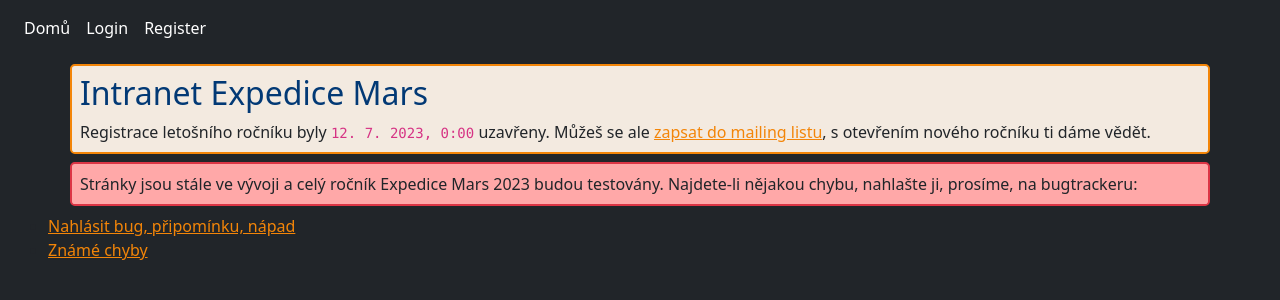
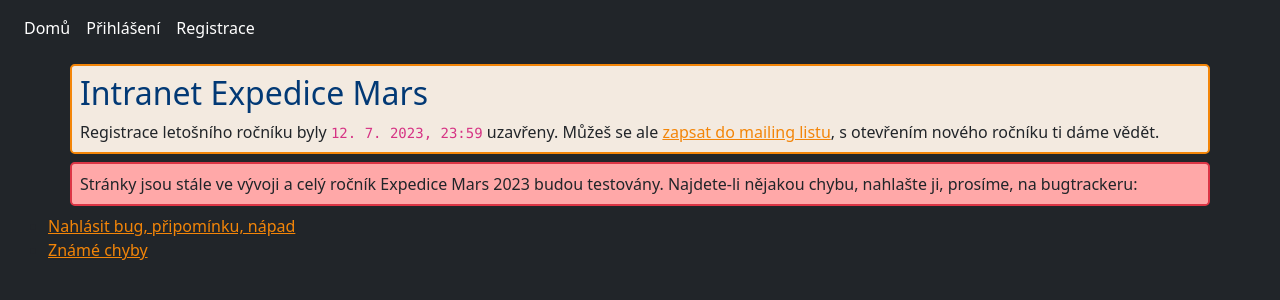
Before and after one commit to expedicemars/intranet, a Flask app: page / in a window 1280 px wide. Shown: the top 300 px of the page. Run offline with Flask 3, Linux system fonts and the light colour scheme; some libraries are stand-ins or nearby versions.

Commit message:
formulace a 23:59

```diff
--- a/website/api/noauth_api.py
+++ b/website/api/noauth_api.py
@@ -3,6 +3,7 @@ import json
 from website.models.chyba import Chyba
 from website.json_handlers.prubeh_rocniku_handling import get_datum_konce_registrace
 from website.helpers.pretty_date import pretty_datetime
+import datetime
 
 
 
@@ -18,4 +19,6 @@ def registrace():
 
 @noauth_api.route("/registrace_pretty")
 def registrace_pretty():
-    return pretty_datetime(get_datum_konce_registrace())
+    date = datetime.datetime.fromisoformat(get_datum_konce_registrace())
+    td = datetime.timedelta(hours=23, minutes=59)
+    return pretty_datetime(date + td)
--- a/website/helpers/pretty_date.py
+++ b/website/helpers/pretty_date.py
@@ -1,4 +1,4 @@
-from datetime import datetime, date
+from datetime import datetime, date, timedelta
 
 def pretty_date(datum) -> str:
     """
@@ -15,7 +15,7 @@ def pretty_date(datum) -> str:
         return None
 
 
-def pretty_datetime(isoformat: str) -> str:
+def pretty_datetime(isoformat) -> str:
     """
     Udělá datum ve formátu 21. 4. 2001 7:40
     None -> None
--- a/website/static/js/pohovory.js
+++ b/website/static/js/pohovory.js
@@ -19,7 +19,7 @@ if (aktualne["link"]) {
     a.target = "blank"
     link_p.appendChild(a)
 } else {
-    link_p.innerHTML = "Zatím tu nemáš odkaz na pohovor. Až ho organizátoři vytvořej, čekej ho buď tady, nebo na e-mailu."
+    link_p.innerHTML = "Zatím tu nemáš odkaz na pohovor. Až ho organizátoři vytvoří, čekej ho buď tady, nebo na e-mailu."
 }
 
 
@@ -31,7 +31,7 @@ function generator(iso, pretty) {
     let col2 = document.createElement("div")
     col2.classList.add("col")
     let zapsat_button = document.createElement("button")
-    zapsat_button.innerHTML = "Zapsat tenhle termín"
+    zapsat_button.innerHTML = "Zapsat tento termín"
     zapsat_button.classList.add("btn", "em-button", "my-1")
     zapsat_button.type="submit"
     zapsat_button.name = "vybrat"
--- a/website/templates/admin_dashboard.html
+++ b/website/templates/admin_dashboard.html
@@ -4,7 +4,7 @@
 <h2>Admin sekce</h2>
 
 <div>
-    Vítej v admin sekci. To, co tu vidíš, ovlivňují admini s povolením <code>editing_admins_allowed</code>. Pokud myslíš, že bys měl mít přístup někam, kam nemůžeš, kontaktuj jednoho znich:
+    Vítej v admin sekci. To, co tu vidíš, ovlivňují admini s rolí <code>editing_admins_allowed</code>. Pokud myslíš, že bys měl mít přístup někam, kam nemůžeš, kontaktuj jednoho znich:
     <div class="border rounded-2 p-2 my-2 border-secondary">
         <code id="emails"></code>
     </div>
--- a/website/templates/admin_historie_verzi.html
+++ b/website/templates/admin_historie_verzi.html
@@ -1,5 +1,9 @@
 {% extends "admin_navbar.html" %}
 {% block content %}
+    <p>
+        <h2>9. 7. a grafika</h2>
+        Stránka pooužívá lepčí barvičky.
+    </p>
     <p>
         <h2>5. 4. a Hromada věcí</h2>
         V posledním týdnu prošel systém velkou proměnou a přípravou na novou strukturu expedice. Šlo především o:
--- a/website/templates/admin_prubeh_rocniku.html
+++ b/website/templates/admin_prubeh_rocniku.html
@@ -2,15 +2,16 @@
 {% block content %}
 <form id="form" method="post">
     <h2>Datum konce registrace a ukončení registrace</h2>
+    Datum samo o sobě nic neukončuje, je pouze informativní. Registrace se otevírají a uzavírají zvlášť.
     <div class="row">
         <div class="col-auto">
             <input type="date" name="registrace_date" id="registrace_date">
         </div>
         <div class="col-auto">
-            <button type="submit" class="btn btn-success" id="ulozit" name="ulozit_datum" value="Whatever">Uložit datum</button>
+            <button type="submit" class="btn em-button" id="ulozit" name="ulozit_datum" value="Whatever">Uložit datum</button>
         </div>
         <div class="col">
-            <button class="btn em-button" name="toggle_registraci" value="whatever" id="toggle_registraci"></button>
+            <button class="btn btn-success" name="toggle_registraci" value="whatever" id="toggle_registraci"></button>
         </div>
     </div>
     <hr>
--- a/website/templates/admin_vybrat_role_adminovi.html
+++ b/website/templates/admin_vybrat_role_adminovi.html
@@ -3,7 +3,7 @@
 
 <h2>Vybrat role pro usera {{user.email}}</h2>
 <form method="post">
-    <button name="detail" value="{{user.id}}" class="btn em-button">Detaily o účtu tohohle admina</button>
+    <button name="detail" value="{{user.id}}" class="btn em-button">Detaily o účtu tohoto admina</button>
     <button class="btn btn-success" id="btn" type="button">Budiž</button>
 </form>
 Nejsou tu žádný kontrly toho, že to, co si naklikal, dává smysl. Tak to prostě udělej dobře. Každý admin musí mít roli "admin", aby ho to při resetu systému nevymazalo.
--- a/website/templates/mails/potvrzeni_emailu.html
+++ b/website/templates/mails/potvrzeni_emailu.html
@@ -2,4 +2,4 @@
     Potvrzení e-mailu pro Expedici mars
 </h1>
 <p>Zdravíme tě!</p>
-<p>Pro potvrzení e-mailové adresy a aktivaci účtu klikni <a href="{{url}}">sem</a>. Po otevření účtu budeš mít přístup k informacím, mimojiné ke kontaktu na nás. Můžeš ale použít přímo tento náš e-mail na jakékoli obecnější dotazy.</p>
+<p>Pro potvrzení e-mailové adresy a aktivaci účtu klikni <a href="{{url}}">sem</a>. Po otevření účtu budeš mít přístup k informacím, mimo jiné ke kontaktu na nás. Můžeš ale použít přímo tento náš e-mail na jakékoli obecnější dotazy.</p>
--- a/website/templates/navbar.html
+++ b/website/templates/navbar.html
@@ -26,10 +26,10 @@
                 {% if "admin" in roles %}
                     <li  class="nav-item"><a class="nav-link active" href="{{url_for('admin_views.admin_dashboard')}}">Admin sekce</a></li>
                 {% endif %}
-                <li class="nav-item"><a class="nav-link active" href="{{url_for('auth_views.logout')}}">Logout</a></li>
+                <li class="nav-item"><a class="nav-link active" href="{{url_for('auth_views.logout')}}">Odhlášení</a></li>
             {% else %}
-                <li class="nav-item"><a class="nav-link active" href="{{url_for('auth_views.login')}}">Login</a></li>
-                <li class="nav-item"><a class="nav-link active" href="{{url_for('auth_views.register')}}">Register</a></li>
+                <li class="nav-item"><a class="nav-link active" htohoref="{{url_for('auth_views.login')}}">Přihlášení</a></li>
+                <li class="nav-item"><a class="nav-link active" href="{{url_for('auth_views.register')}}">Registrace</a></li>
             {% endif %}
         </ul>
     </div>
--- a/website/templates/ucet.html
+++ b/website/templates/ucet.html
@@ -42,7 +42,7 @@
                     Telefoní číslo:
                 </div>
                 <div class="col">
-                    <input disabled class="form-control" type="text" id="telcislo">
+                    <input disabled class="form-control" type="text" id="telcislo" placeholder="zadej číslo s předvolbou">
                 </div>
             </div>
             <div class="row my-2">
```
